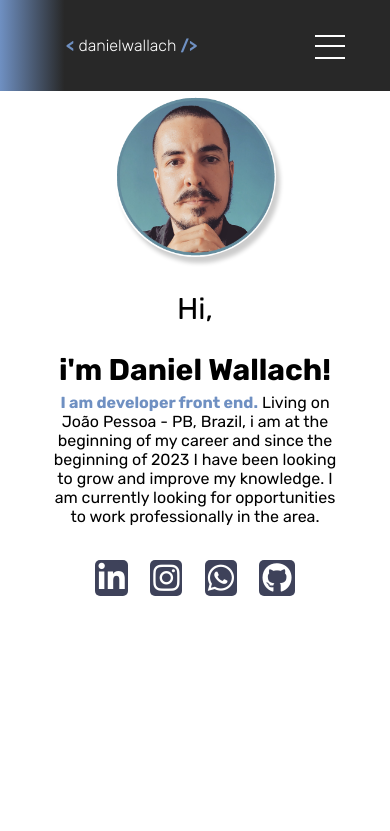
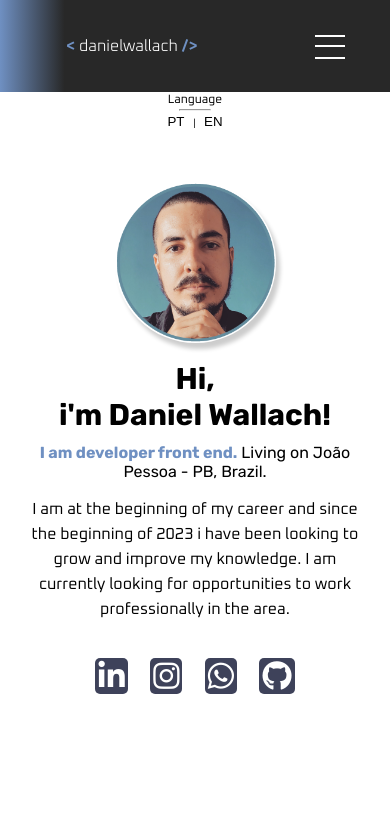
Before and after one commit to danielwallach/my-portfolio, a plain HTML site: page index.html in a window 390 px wide. Shown: the top 831 px of the page. Drawn offline with nearby package versions, Linux system fonts and the light colour scheme.

Commit message:
Done same margin and padding ajusts and added favicon

```diff
--- a/index.html
+++ b/index.html
@@ -3,6 +3,13 @@
 <head>
     <meta charset="UTF-8">
     <meta name="viewport" content="width=device-width, initial-scale=1.0">
+
+    <link rel="apple-touch-icon" sizes="180x180" href="/src/images/favicon-img/apple-touch-icon.png">
+    <link rel="icon" type="image/png" sizes="32x32" href="/src/images/favicon-img/favicon-32x32.png">
+    <link rel="icon" type="image/png" sizes="16x16" href="/src/images/favicon-img/favicon-16x16.png">
+    <link rel="mask-icon" href="/safari-pinned-tab.svg" color="#5bbad5">
+    <meta name="msapplication-TileColor" content="#da532c">
+    <meta name="theme-color" content="#ffffff">
 
     <link rel="preconnect" href="https://fonts.googleapis.com">
     <link rel="preconnect" href="https://fonts.gstatic.com" crossorigin>
@@ -72,9 +79,9 @@
                 <img src="src/images/perfil com moldura.png" alt="Imagem do perfil">
             </div>
             <div class="text-home">
-                <p class="translate" data-en="Hi," data-pt="Oi,">Hi,</p>
+                <p class="translate bold" data-en="Hi," data-pt="Oi,">Hi,</p>
                 <h1 class="translate" data-en="i'm Daniel Wallach!" data-pt="me chamo Daniel Wallach!">i'm Daniel Wallach!</h1>
-                <h2 class="translate" data-en='<span class="span">I am developer front end.</span> Living on João Pessoa - PB, Brazil, i am at the beginning of my career and since the beginning of 2023 I have been looking to grow and improve my knowledge. I am currently looking for opportunities to work professionally in the area.' data-pt='<span class="span">Sou um desenvolvedor front-end.</span> Morando em João Pessoa - PB, Brazil, estou no início da minha carreira e desde o início de 2023 venho buscando crescer e aprimorar meus conhecimentos. Atualmente estou buscando oportunidades para atuar profissionalmente na área.'><span class="span">I am developer front end.</span> Living on João Pessoa - PB, Brazil, i am at the beginning of my career and since the beginning of 2023 I have been looking to grow and improve my knowledge. I am currently looking for opportunities to work professionally in the area.</h2>
+                <h2 class="translate" data-en='<span class="span">I am developer front end.</span> Living on João Pessoa - PB, Brazil.' data-pt='<span class="span">Sou um desenvolvedor front-end.</span> Morando em João Pessoa - PB, Brazil.'><span class="span">I am developer front end.</span> Living on João Pessoa - PB, Brazil.</h2> <p class="translate" data-en="I am at the beginning of my career and since the beginning of 2023 i have been looking to grow and improve my knowledge. I am currently looking for opportunities to work professionally in the area." data-pt="Estou no início da minha carreira e desde o início de 2023 venho buscando crescer e aprimorar meus conhecimentos. Atualmente estou buscando oportunidades para atuar profissionalmente na área.">I am at the beginning of my career and since the beginning of 2023 i have been looking to grow and improve my knowledge. I am currently looking for opportunities to work professionally in the area.</p>
             </div>
 
             <div class="social-media-home">
--- a/src/css/sections/about-me.css
+++ b/src/css/sections/about-me.css
@@ -1,6 +1,6 @@
 .aboutme {
-    min-height: 100vh;
-    padding-top: 2rem;
+    min-height: 86vh;
+    padding-top: 10rem;
     margin-top: 80px;
 }
 
--- a/src/css/sections/home.css
+++ b/src/css/sections/home.css
@@ -1,11 +1,13 @@
 .home {
     min-height: 86vh;
     margin-bottom: 38px;
+    padding-top: 70px;
 }
 
 .home .select-language {
     text-align: center;
     margin-top: 5px;
+
 }
 
 .home .select-language .p-language {
@@ -42,26 +44,42 @@
     max-width: 50%;
 }
 
-
-.home .text-home h1, p {
+.home .text-home .bold {
+    font-size: 3rem;
+    font-weight: bold;
+    margin: 0;
+    padding-top: 20px;
     font-family: var(--secondary-font);
-    font-size: 3rem;
 }
 
 .home .text-home h1 {
-    margin-top: -5px;
-    margin-bottom: -8px;
+    font-family: var(--secondary-font);
+    font-size: 3rem;
+    /* margin-top: -5px;
+    margin-bottom: -8px; */
+    margin-top: 5px;
+    margin-bottom: 0;
+
+
 }
 
 .home .text-home h2 {
     font-family: var(--secondary-font);
     font-size: 1.6rem;
     font-weight: 400;
+    margin-top: 10px;;
 }
 
 .home .text-home .span {
     font-weight: bold;
     color: var(--secondary-color);
+}
+
+.home .text-home p {
+    font-size: 1.6rem;
+    font-weight: 400;
+    line-height: 2.5rem;
+    /* margin: 0; */
 }
 
 
@@ -90,6 +108,18 @@
     background-color: var(--secondary-color)
 }
 
+@media (max-width:1280px) {
+    .home {
+        padding-top: 95px;
+    }
+}
+
+@media (max-width:912px) {
+    .home {
+        padding-top: 80px;
+    }
+}
+
 @media (max-width:768px) {
     .home .text-home {
         max-width: 70%;
@@ -98,6 +128,6 @@
 
 @media (max-width:425px) {
     .home .text-home {
-        max-width: 80%;
+        max-width: 90%;
     }
 }
--- a/src/css/sections/my-projects.css
+++ b/src/css/sections/my-projects.css
@@ -1,6 +1,7 @@
 .my-projects {
     min-height: 100vh;
     margin-top: 80px;
+    padding-top: 6.5rem;
 }
 
 .my-projects .container {
--- a/src/css/sections/skills.css
+++ b/src/css/sections/skills.css
@@ -1,6 +1,7 @@
 .skills {
     min-height: 65vh;
     margin-top: 80px;
+    padding-top: 7rem;
 }
 
 .skills .container {
```
Also changed, not shown: src/images/favicon-img/browserconfig.xml (added, +9 -0 lines), src/images/favicon-img/android-chrome-192x192.png (added), src/images/favicon-img/android-chrome-512x512.png (added), src/images/favicon-img/apple-touch-icon.png (added), src/images/favicon-img/favicon-16x16.png (added), src/images/favicon-img/favicon-32x32.png (added), src/images/favicon-img/favicon.ico (added), src/images/favicon-img/mstile-150x150.png (added), src/images/favicon-img/safari-pinned-tab.svg (added).
